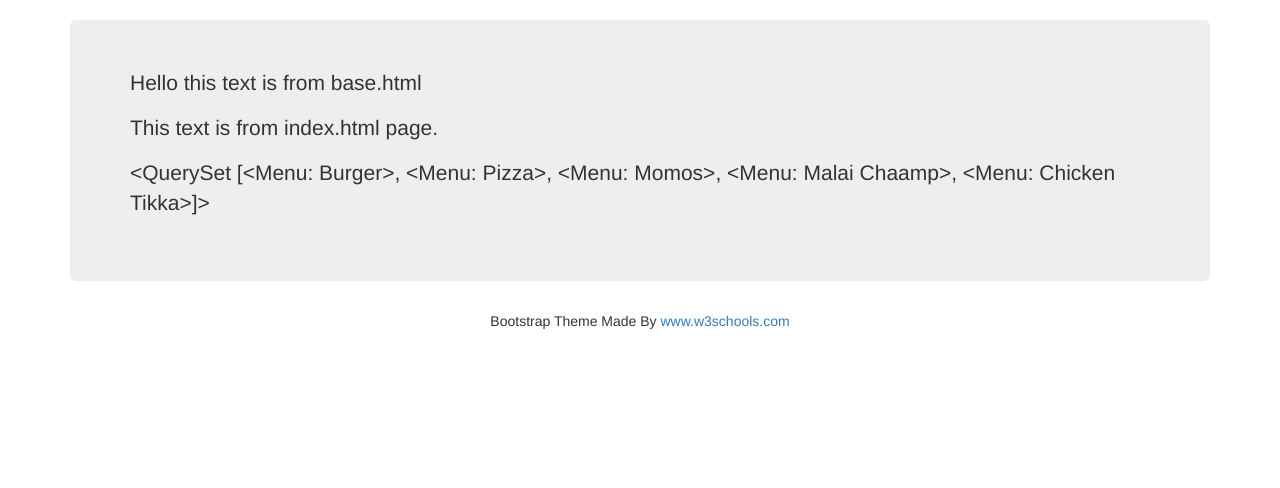
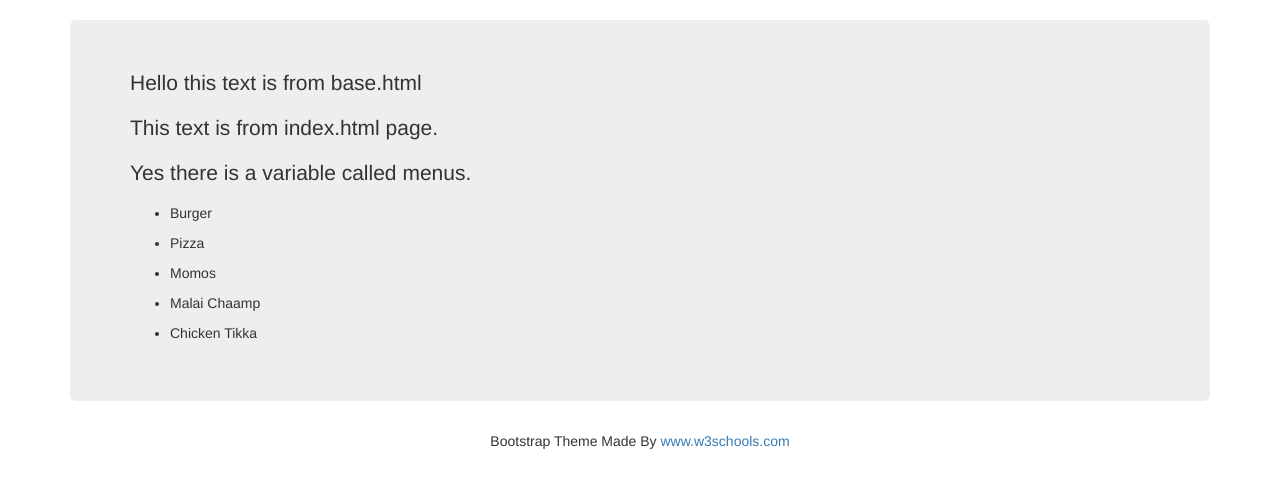
Before and after one commit to cabudies/RestaurantDjangoProject, a Django app: page /index/ in a window 1280 px wide. Shown: the part 52-540 px from the top of the page. Run offline with Django 3.2, Linux system fonts and the light colour scheme; data comes from the database, SQL or seed files in the repository; both versions use the stored data as it was after the commit; some libraries are stand-ins or nearby versions.

Commit message:
1. Update index.html page to show all the menus that have been added.

```diff
--- a/restaurantmanager/templates/index.html
+++ b/restaurantmanager/templates/index.html
@@ -1,7 +1,21 @@
 {% extends 'base.html' %}
 
 {% block content %}
-<p>{{ tag }}</p>
-<p>{{ menus }}</p>
+    <p>{{ tag }}</p>
+    <p>{#{ menus }#}</p>
+
+    {% if menus %}
+        <p>Yes there is a variable called menus.</p>
+        <p>{#{ menus }#}</p>
+        {% for menu in menus %}
+            <ul>
+                <li>{{ menu.recipe_name }}</li>
+            </ul>
+        {% endfor %}
+
+    {% else %}
+        <p>Sorry. There's no variable called menus.</p>
+    {% endif %}
+
 
 {% endblock %}
```
Also changed, not shown: db.sqlite3.
